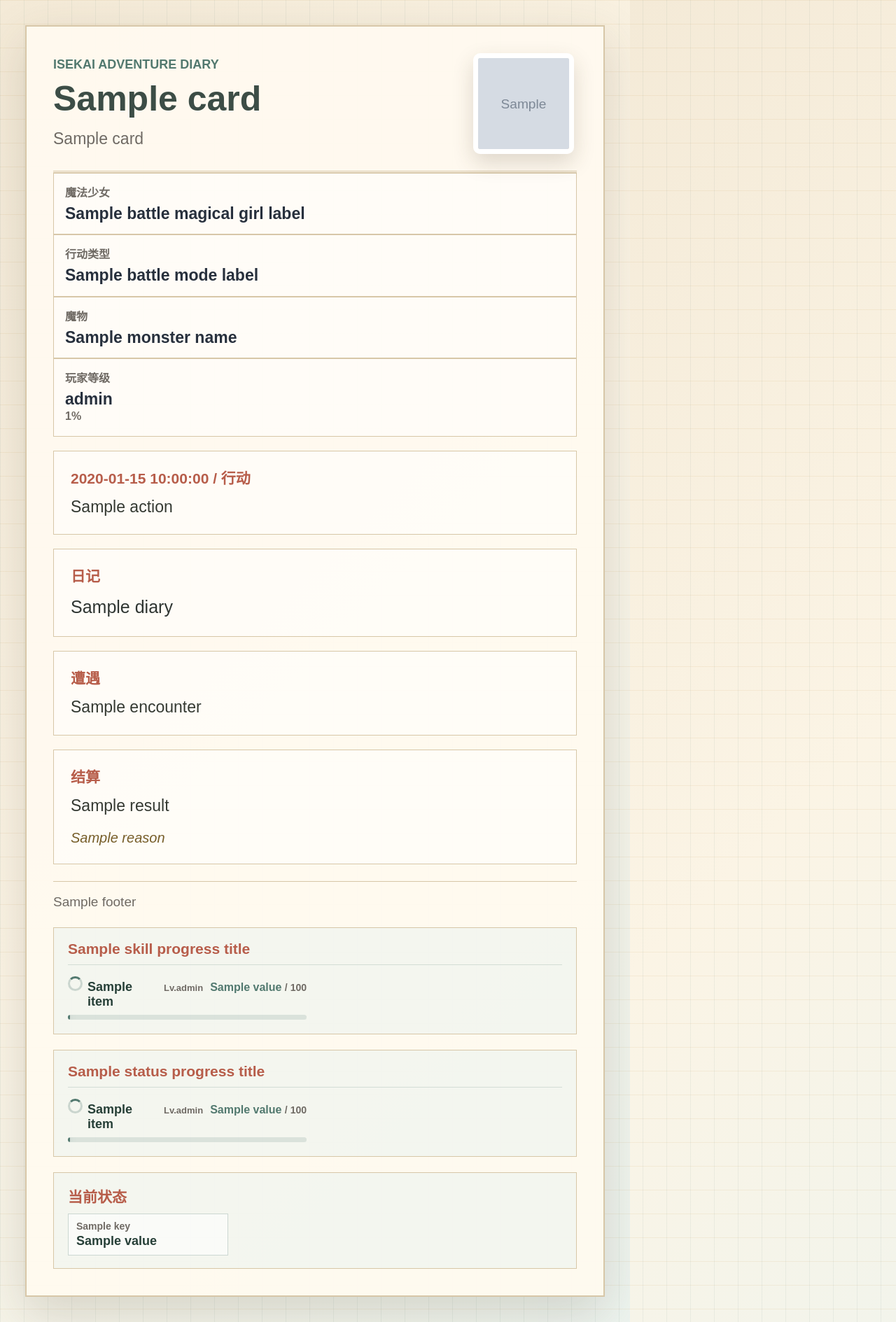
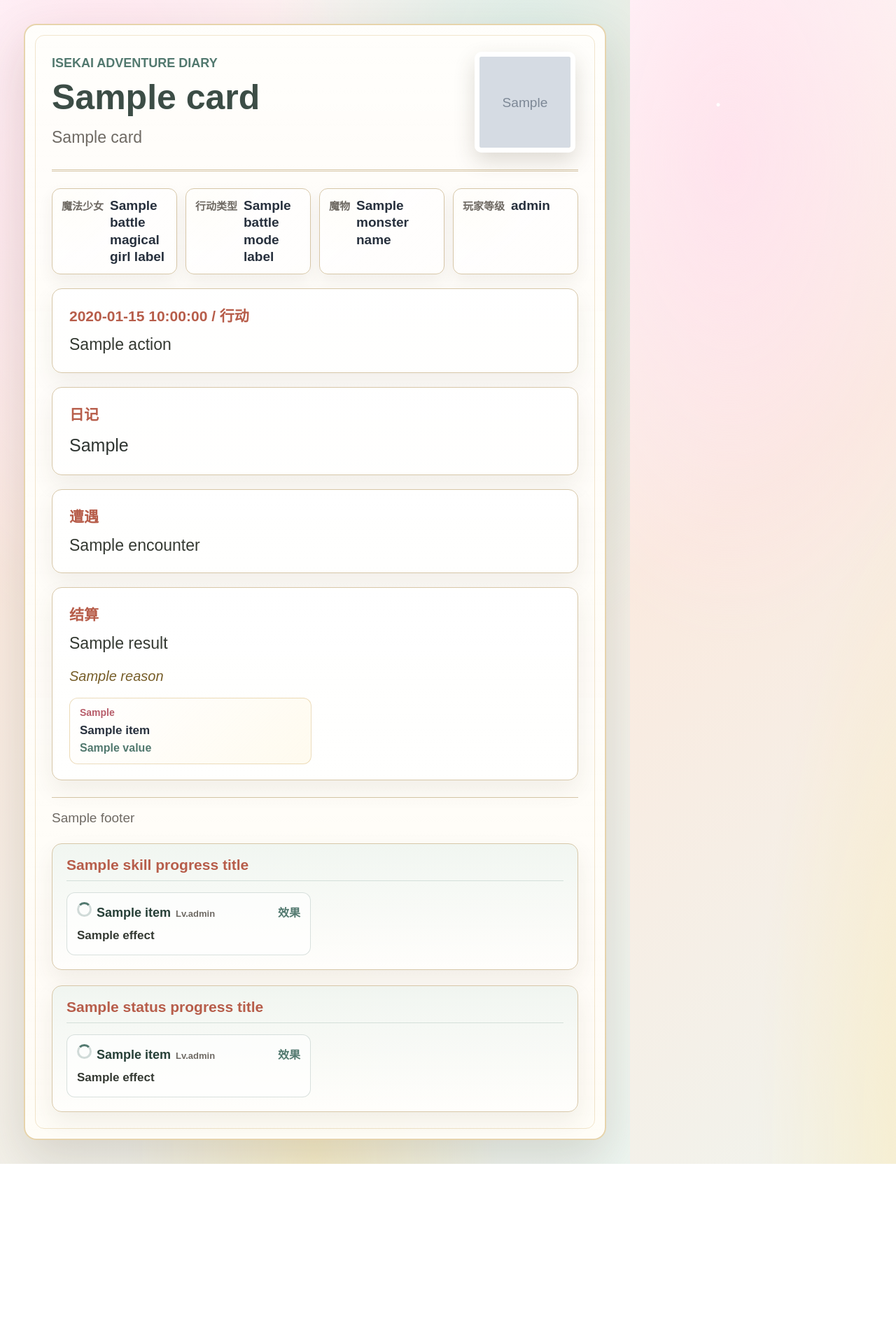
Before and after one commit to YuXya/astrbot_plugin_qq_MahouShoujo, a Python web app: template src/infrastructure/reporting/templates/default/adventure_diary.html in a window 1280 px wide. Shown: the whole page at 70% size. After the commit the page ends 1663 px from the top, so only its background shows below. Run offline with Jinja, Linux system fonts and the light colour scheme; the template is opened without the code that fills it: most values are stand-ins (such as "Sample title", 1, 10 or a date in 2020); grey boxes marked "Sample" are stand-in pictures.

Commit message:
修改样式
修改样式

```diff
--- a/src/infrastructure/reporting/templates/default/adventure_diary.html
+++ b/src/infrastructure/reporting/templates/default/adventure_diary.html
@@ -12,6 +12,9 @@
       --line: #d7c7a8;
       --green: #52796f;
       --red: #b75d4a;
+      --rose: #b75d6a;
+      --gold: #c79b43;
+      --panel: rgba(255, 255, 255, 0.72);
     }
 
     * { box-sizing: border-box; }
@@ -27,24 +30,42 @@
     body {
       font-family: "Microsoft YaHei", "PingFang SC", "Noto Sans SC", sans-serif;
       background:
-        linear-gradient(90deg, rgba(82, 121, 111, 0.08) 1px, transparent 1px),
-        linear-gradient(rgba(191, 143, 60, 0.10) 1px, transparent 1px),
-        linear-gradient(135deg, #f4ead7 0%, #fbf4e5 50%, #edf4ef 100%);
-      background-size: 34px 34px, 34px 34px, auto;
+        radial-gradient(circle at 14% 9%, rgba(255, 255, 255, 0.92) 0 2px, transparent 3px),
+        radial-gradient(ellipse at 16% 14%, rgba(255, 224, 236, 0.82), transparent 34%),
+        radial-gradient(ellipse at 84% 10%, rgba(205, 237, 230, 0.72), transparent 36%),
+        radial-gradient(ellipse at 50% 98%, rgba(255, 231, 164, 0.48), transparent 42%),
+        linear-gradient(145deg, #fff8fb 0%, #faeadf 36%, #eef6f1 100%);
       color: var(--ink);
-      padding: 36px;
+      padding: 34px;
     }
 
     .card {
       min-height: 1060px;
-      background: rgba(255, 250, 240, 0.96);
-      border: 2px solid var(--line);
-      box-shadow: 0 24px 64px rgba(74, 62, 42, 0.18);
+      position: relative;
+      overflow: hidden;
+      border: 2px solid rgba(199, 155, 67, 0.42);
+      border-radius: 18px;
+      background:
+        linear-gradient(180deg, rgba(255, 255, 255, 0.72), rgba(255, 255, 255, 0.44)),
+        rgba(255, 250, 240, 0.96);
+      box-shadow:
+        inset 0 0 0 1px rgba(255, 255, 255, 0.84),
+        0 28px 70px rgba(74, 62, 42, 0.17);
       padding: 38px;
-      position: relative;
+    }
+
+    .card::before {
+      content: "";
+      position: absolute;
+      inset: 14px;
+      border: 1px solid rgba(199, 155, 67, 0.25);
+      border-radius: 13px;
+      pointer-events: none;
     }
 
     .header {
+      position: relative;
+      z-index: 1;
       display: grid;
       grid-template-columns: 1fr 148px;
       gap: 24px;
@@ -85,6 +106,7 @@
       display: grid;
       place-items: center;
       overflow: hidden;
+      color: var(--green);
       font-size: 34px;
       font-weight: 900;
     }
@@ -95,31 +117,45 @@
       object-fit: cover;
       display: block;
     }
-      color: var(--green);
-    }
 
     .meta {
+      position: relative;
+      z-index: 1;
       display: grid;
       grid-template-columns: repeat(4, minmax(0, 1fr));
       gap: 12px;
       margin-top: 24px;
+      align-items: stretch;
     }
 
     .box {
+      min-width: 0;
+      min-height: 74px;
+      display: grid;
+      grid-template-columns: auto minmax(0, 1fr);
+      column-gap: 9px;
+      row-gap: 4px;
+      align-items: baseline;
       border: 1px solid var(--line);
-      background: rgba(255, 255, 255, 0.52);
-      padding: 14px 16px;
+      border-radius: 12px;
+      background:
+        linear-gradient(135deg, rgba(255, 255, 255, 0.88), rgba(255, 255, 255, 0.54)),
+        radial-gradient(circle at 12% 10%, rgba(255, 235, 183, 0.38), transparent 42%);
+      padding: 12px 13px;
+      box-shadow: 0 10px 22px rgba(74, 62, 42, 0.07);
     }
 
     .label {
       color: var(--muted);
-      font-size: 16px;
-      margin-bottom: 5px;
+      font-size: 15px;
       font-weight: 700;
+      line-height: 1.25;
+      white-space: nowrap;
     }
 
     .value {
-      font-size: 23px;
+      min-width: 0;
+      font-size: 19px;
       line-height: 1.28;
       font-weight: 900;
       color: var(--ink);
@@ -127,9 +163,15 @@
     }
 
     .section {
+      position: relative;
+      z-index: 1;
       margin-top: 20px;
       border: 1px solid var(--line);
-      background: rgba(255, 255, 255, 0.45);
+      border-radius: 14px;
+      background:
+        linear-gradient(180deg, rgba(255, 255, 255, 0.86), rgba(255, 255, 255, 0.56)),
+        var(--panel);
+      box-shadow: 0 14px 32px rgba(74, 62, 42, 0.08);
       padding: 22px 24px;
     }
 
@@ -147,6 +189,10 @@
       white-space: pre-wrap;
     }
 
+    .diary-quote {
+      color: #d8732a;
+    }
+
     .text {
       font-size: 23px;
       line-height: 1.5;
@@ -161,6 +207,47 @@
       font-style: italic;
     }
 
+    .change-list {
+      display: grid;
+      grid-template-columns: repeat(2, minmax(0, 1fr));
+      gap: 10px;
+      margin-top: 16px;
+    }
+
+    .change-item {
+      min-width: 0;
+      border: 1px solid rgba(199, 155, 67, 0.34);
+      border-radius: 12px;
+      background:
+        linear-gradient(135deg, rgba(255, 255, 255, 0.88), rgba(255, 247, 226, 0.56));
+      padding: 12px 14px;
+    }
+
+    .change-op {
+      color: var(--rose);
+      font-size: 14px;
+      font-weight: 900;
+      line-height: 1.2;
+    }
+
+    .change-label {
+      margin-top: 6px;
+      color: var(--ink);
+      font-size: 17px;
+      font-weight: 900;
+      line-height: 1.35;
+      overflow-wrap: anywhere;
+    }
+
+    .change-value {
+      margin-top: 4px;
+      color: var(--green);
+      font-size: 16px;
+      font-weight: 900;
+      line-height: 1.25;
+      overflow-wrap: anywhere;
+    }
+
     .footer {
       margin-top: 24px;
       border-top: 1px solid var(--line);
@@ -170,47 +257,17 @@
       line-height: 1.42;
     }
 
-    .state-overview {
+    .progress-panel {
+      position: relative;
+      z-index: 1;
       margin-top: 22px;
       border: 1px solid var(--line);
-      background: rgba(237, 244, 239, 0.62);
-      padding: 18px 20px;
-    }
-
-    .state-grid {
-      display: grid;
-      grid-template-columns: repeat(3, minmax(0, 1fr));
-      gap: 9px;
-    }
-
-    .state-item {
-      border: 1px solid rgba(82, 121, 111, 0.28);
-      background: rgba(255, 255, 255, 0.56);
-      padding: 9px 11px;
-      min-height: 58px;
-    }
-
-    .state-key {
-      color: var(--muted);
-      font-size: 14px;
-      font-weight: 800;
-      overflow-wrap: anywhere;
-    }
-
-    .state-value {
-      color: #263f37;
-      font-size: 18px;
-      font-weight: 900;
-      margin-top: 3px;
-      overflow-wrap: anywhere;
-    }
-
-    .progress-panel {
-      margin-top: 22px;
-      border: 1px solid var(--line);
-      background: rgba(237, 244, 239, 0.62);
+      border-radius: 14px;
+      background:
+        linear-gradient(180deg, rgba(237, 244, 239, 0.78), rgba(255, 255, 255, 0.6));
       color: var(--ink);
       padding: 18px 20px 20px;
+      box-shadow: 0 14px 32px rgba(74, 62, 42, 0.08);
     }
 
     .progress-panel .section-title {
@@ -223,19 +280,23 @@
     .progress-list {
       display: grid;
       grid-template-columns: repeat(2, minmax(0, 1fr));
-      gap: 16px 24px;
+      gap: 12px;
     }
 
     .progress-row {
       min-width: 0;
+      border: 1px solid rgba(82, 121, 111, 0.22);
+      border-radius: 12px;
+      background: rgba(255, 255, 255, 0.62);
+      padding: 13px 14px 14px;
     }
 
     .progress-head {
       display: grid;
-      grid-template-columns: 1fr auto;
+      grid-template-columns: minmax(0, 1fr) auto;
       gap: 10px;
       align-items: baseline;
-      margin-bottom: 8px;
+      margin-bottom: 9px;
     }
 
     .progress-name {
@@ -273,24 +334,12 @@
       white-space: nowrap;
     }
 
-    .progress-xp small {
-      color: var(--muted);
-      font-size: 14px;
-    }
-
-    .progress-track {
-      width: 100%;
-      height: 7px;
-      overflow: hidden;
-      background: rgba(82, 121, 111, 0.16);
-      border-radius: 999px;
-    }
-
-    .progress-fill {
-      height: 100%;
-      border-radius: inherit;
-      background: var(--green);
-      box-shadow: 0 0 8px rgba(82, 121, 111, 0.24);
+    .effect-text {
+      color: #343932;
+      font-size: 17px;
+      font-weight: 700;
+      line-height: 1.52;
+      overflow-wrap: anywhere;
     }
   </style>
 </head>
@@ -327,7 +376,6 @@
       <div class="box">
         <div class="label">玩家等级</div>
         <div class="value">{{ level_label }}</div>
-        <div class="label">{{ level_exp_percent }}%</div>
       </div>
     </section>
 
@@ -338,7 +386,7 @@
 
     <section class="section">
       <div class="section-title">日记</div>
-      <div class="diary">{{ card.diary }}</div>
+      <div class="diary">{{ diary_html | safe }}</div>
     </section>
 
     <section class="section">
@@ -351,6 +399,19 @@
       <div class="text">{{ card.result }}</div>
       {% if reason %}
       <div class="reason">{{ reason | join('；') }}</div>
+      {% endif %}
+      {% if change_items %}
+      <div class="change-list">
+        {% for item in change_items %}
+        <div class="change-item">
+          <div class="change-op">{{ item.op }}</div>
+          <div class="change-label">{{ item.label }}</div>
+          {% if item.value %}
+          <div class="change-value">{{ item.value }}</div>
+          {% endif %}
+        </div>
+        {% endfor %}
+      </div>
       {% endif %}
     </section>
 
@@ -367,11 +428,9 @@
               <span>{{ item.label }}</span>
               <span class="progress-level">{% if item.is_max %}Lv.Max{% else %}Lv.{{ item.level }}{% endif %}</span>
             </div>
-            <div class="progress-xp">{% if item.is_max %}MAX{% else %}{{ item.value }} <small>/ 100</small>{% endif %}</div>
+            <div class="progress-xp">效果</div>
           </div>
-          <div class="progress-track">
-            <div class="progress-fill" style="width: {{ item.percent }}%;"></div>
-          </div>
+          <div class="effect-text">{{ item.effect or "暂无效果说明" }}</div>
         </div>
         {% endfor %}
       </div>
@@ -389,30 +448,15 @@
               <span>{{ item.label }}</span>
               <span class="progress-level">{% if item.is_max %}Lv.Max{% else %}Lv.{{ item.level }}{% endif %}</span>
             </div>
-            <div class="progress-xp">{% if item.is_max %}MAX{% else %}{{ item.value }} <small>/ 100</small>{% endif %}</div>
+            <div class="progress-xp">效果</div>
           </div>
-          <div class="progress-track">
-            <div class="progress-fill" style="width: {{ item.percent }}%;"></div>
-          </div>
+          <div class="effect-text">{{ item.effect or "暂无效果说明" }}</div>
         </div>
         {% endfor %}
       </div>
     </section>
     {% endif %}
 
-    {% if state_items %}
-    <section class="state-overview">
-      <div class="section-title">当前状态</div>
-      <div class="state-grid">
-        {% for key, value in state_items %}
-        <div class="state-item">
-          <div class="state-key">{{ key }}</div>
-          <div class="state-value">{{ value }}</div>
-        </div>
-        {% endfor %}
-      </div>
-    </section>
-    {% endif %}
   </main>
 </body>
 </html>
```
Also changed, not shown: src/infrastructure/reporting/generators.py (+107 -6 lines), src/infrastructure/storage/state_progress.py.
